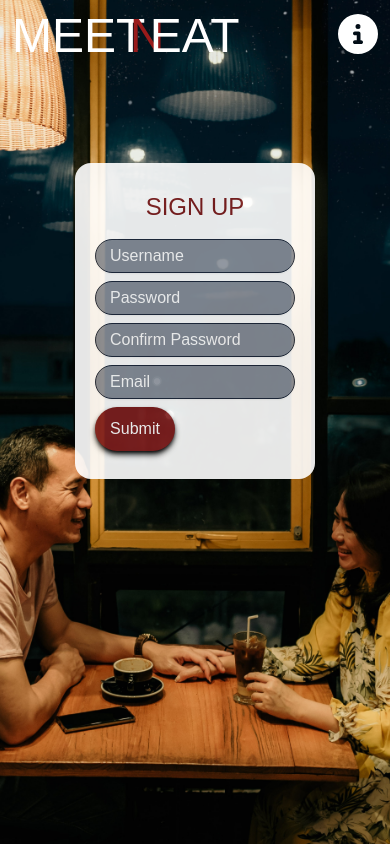
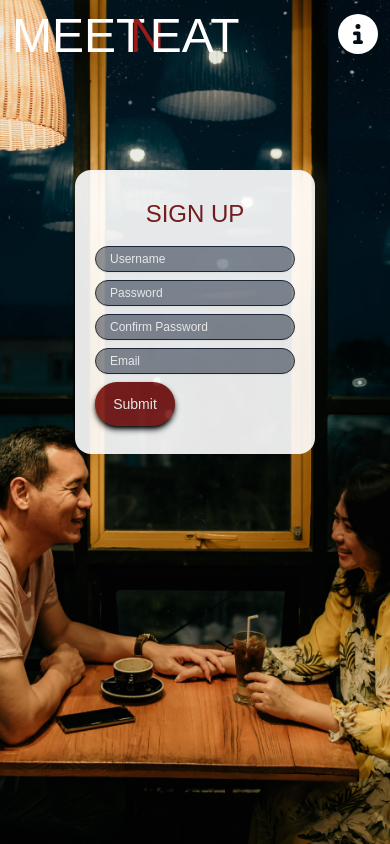
Before and after one commit to Meet-N-Eat/Frontend, a React (Create React App) app: page /users/authentication/signup in a window 390 px wide. Built offline with nearby package versions, Linux system fonts and the light colour scheme.

Commit message:
updates responsive text size in SignUp component

```diff
--- a/src/components/Home/Home.js
+++ b/src/components/Home/Home.js
@@ -35,7 +35,6 @@ const Home = () => {
 						onClick={signUpShowHandler}>
 						Create account
 					</button>
-
 					<Modal
 					show={show}
 					onHide={() => setShow(false)}
--- a/src/components/LoginSignUp/SignUp.js
+++ b/src/components/LoginSignUp/SignUp.js
@@ -72,21 +72,21 @@ const SignUp = () => {
           >
             {error.username && <p className='text-center text-red-800 mx-auto text-xs md:text-sm'>Username already exists</p>}
             <input
-              className='username input w-full mx-auto border border-slate-800'
+              className='username input w-full mx-auto border border-slate-800 text-xs md:text-base'
               type='text'
               placeholder='Username'
               onChange={changeHandler}
               value={loggedInUser.username}
             ></input>
             <input
-              className='password input w-full mx-auto border border-slate-800'
+              className='password input w-full mx-auto border border-slate-800 text-xs md:text-base'
               type='password'
               placeholder='Password'
               onChange={changeHandler}
               value={loggedInUser.password}
             ></input>
             <input
-              className='confirmPassword input w-full mx-auto border border-slate-800'
+              className='confirmPassword input w-full mx-auto border border-slate-800 text-xs md:text-base'
               type='password'
               placeholder='Confirm Password'
               onChange={changeHandler}
@@ -94,7 +94,7 @@ const SignUp = () => {
             ></input>
             {error.email && <p className='text-center text-red mx-auto text-xs md:text-sm'>Email already exists</p>}
             <input
-              className='email input w-full mx-auto border border-slate-800'
+              className='email input w-full mx-auto border border-slate-800 text-xs md:text-base'
               type='text'
               placeholder='Email'
               onChange={changeHandler}
@@ -102,7 +102,7 @@ const SignUp = () => {
             ></input>
             <Row>
               <button
-                className='account-button w-20 mx-auto mb-2'
+                className='account-button w-20 mx-auto mb-2 text-sm md:text-base'
                 type='submit'
               >Submit</button>
             </Row>
```
